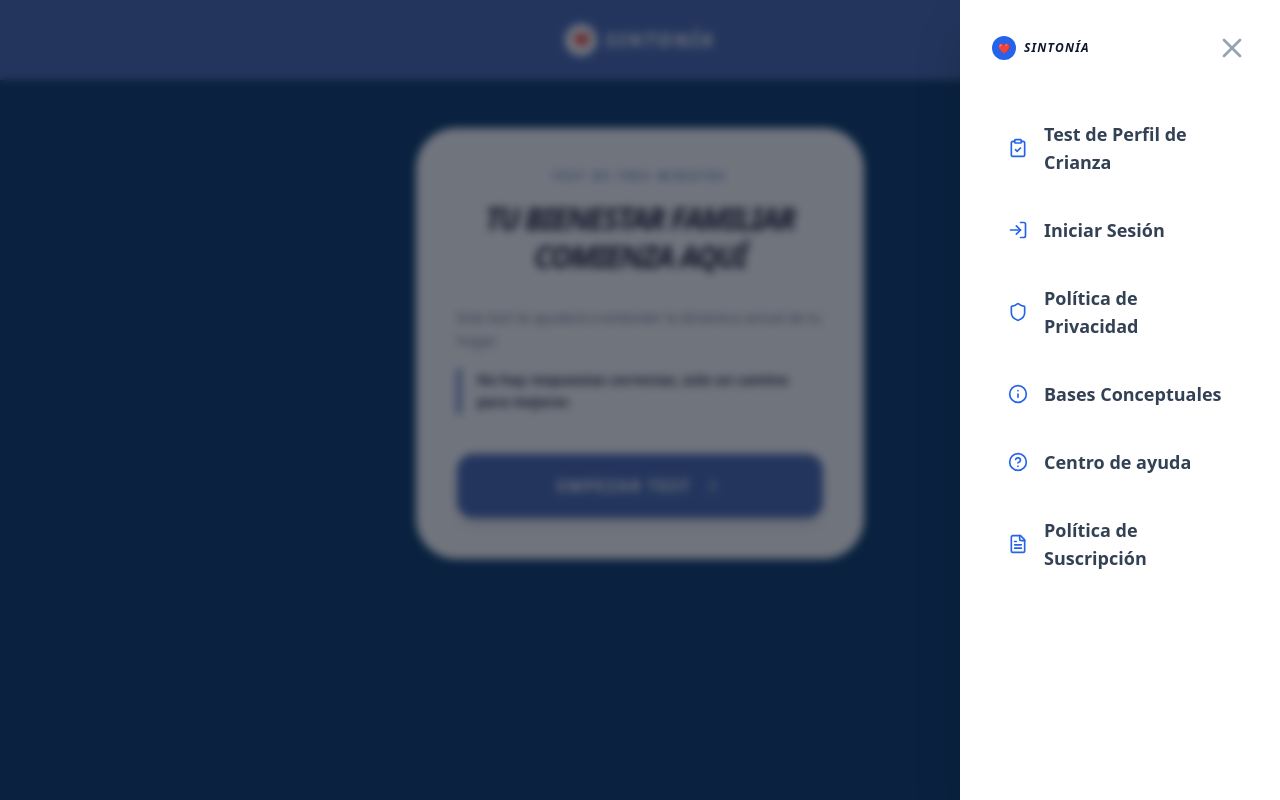
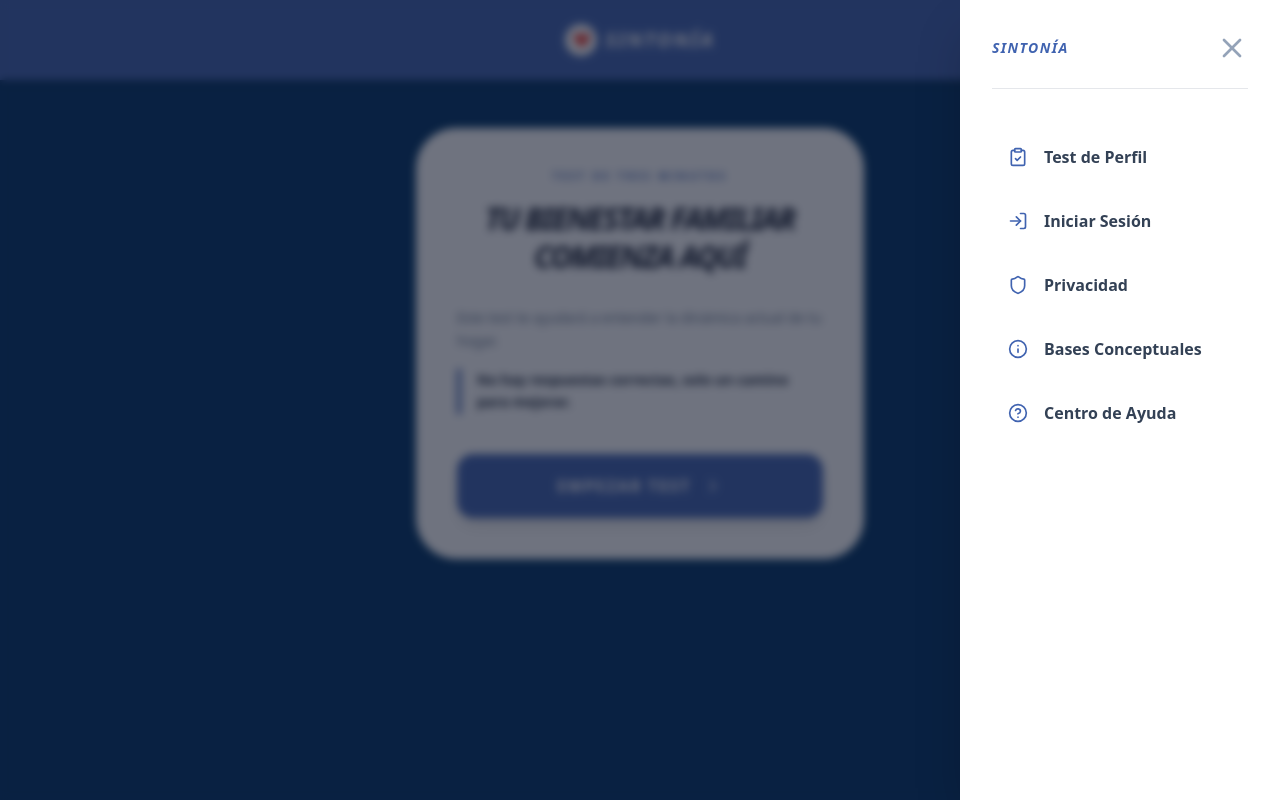
Before and after one commit to Atelier-Ai-Insights/crianza, a Next.js app: page / in a window 1280 px wide. Both pictures are taken after a click on the button 1234 px from the left and 40 px from the top of the page. Built offline with nearby package versions, Linux system fonts and the light colour scheme.

Commit message:
Update Menu.js

```diff
--- a/components/Menu.js
+++ b/components/Menu.js
@@ -5,41 +5,34 @@ export default function Menu() {
   const [isOpen, setIsOpen] = useState(false);
 
   const opciones = [
-    { nombre: 'Test de Perfil de Crianza', link: '/', icon: <ClipboardCheck size={20} /> },
+    { nombre: 'Test de Perfil', link: '/', icon: <ClipboardCheck size={20} /> },
     { nombre: 'Iniciar Sesión', link: '/auth?mode=login', icon: <LogIn size={20} /> },
-    { nombre: 'Política de Privacidad', link: '#', icon: <Shield size={20} /> },
+    { nombre: 'Privacidad', link: '#', icon: <Shield size={20} /> },
     { nombre: 'Bases Conceptuales', link: '#', icon: <Info size={20} /> },
-    { nombre: 'Centro de ayuda', link: '#', icon: <HelpCircle size={20} /> },
-    { nombre: 'Política de Suscripción', link: '#', icon: <FileText size={20} /> },
+    { nombre: 'Centro de Ayuda', link: '#', icon: <HelpCircle size={20} /> },
   ];
 
   return (
     <>
-      <button onClick={() => setIsOpen(true)} className="text-white hover:text-slate-300 transition-colors p-2 focus:outline-none">
+      <button onClick={() => setIsOpen(true)} className="text-white hover:opacity-80 transition-opacity p-2 focus:outline-none">
         <MenuIcon size={28} />
       </button>
 
       {isOpen && (
-        <div className="fixed inset-0 bg-[#111827]/60 z-40 backdrop-blur-sm transition-opacity" onClick={() => setIsOpen(false)} />
+        <div className="fixed inset-0 bg-slate-900/60 z-40 backdrop-blur-sm" onClick={() => setIsOpen(false)} />
       )}
 
-      <div className={`fixed top-0 right-0 h-full w-80 bg-white z-50 shadow-2xl transform transition-transform duration-500 ease-in-out ${isOpen ? 'translate-x-0' : 'translate-x-full'}`}>
+      <div className={`fixed top-0 right-0 h-full w-80 bg-white z-50 shadow-2xl transform transition-transform duration-500 ${isOpen ? 'translate-x-0' : 'translate-x-full'}`}>
         <div className="p-8 flex flex-col h-full">
-          <div className="flex justify-between items-center mb-10">
-            <div className="flex items-center gap-2">
-              <div className="w-6 h-6 bg-blue-600 rounded-full flex items-center justify-center text-[10px] text-white">❤️</div>
-              <span className="text-xs font-black text-slate-900 uppercase tracking-widest italic">Sintonía</span>
-            </div>
-            <button onClick={() => setIsOpen(false)} className="text-slate-400 hover:text-slate-900 transition-colors">
-              <X size={32} />
-            </button>
+          <div className="flex justify-between items-center mb-10 border-b pb-6">
+            <span className="text-sm font-black text-[#4063B0] uppercase tracking-widest italic">Sintonía</span>
+            <button onClick={() => setIsOpen(false)} className="text-slate-400 hover:text-slate-900"><X size={32} /></button>
           </div>
 
           <nav className="flex flex-col gap-2">
-            {opciones.map((opcion, index) => (
-              <a key={index} href={opcion.link} className="flex items-center gap-4 p-4 rounded-2xl text-slate-700 font-bold text-lg hover:bg-slate-50 transition-all" onClick={() => setIsOpen(false)}>
-                <span className="text-blue-600">{opcion.icon}</span>
-                {opcion.nombre}
+            {opciones.map((op, i) => (
+              <a key={i} href={op.link} className="flex items-center gap-4 p-4 rounded-2xl text-slate-700 font-bold hover:bg-slate-50 transition-all">
+                <span className="text-[#4063B0]">{op.icon}</span> {op.nombre}
               </a>
             ))}
           </nav>
```
